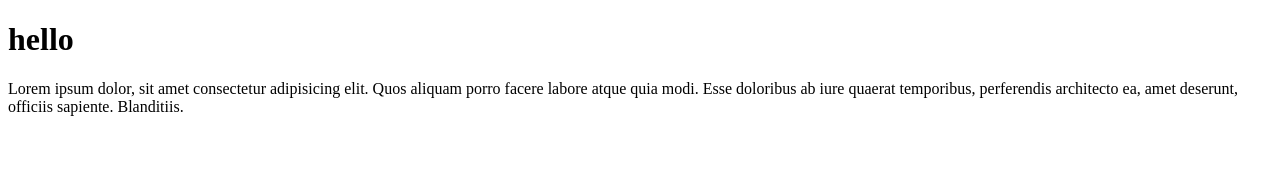
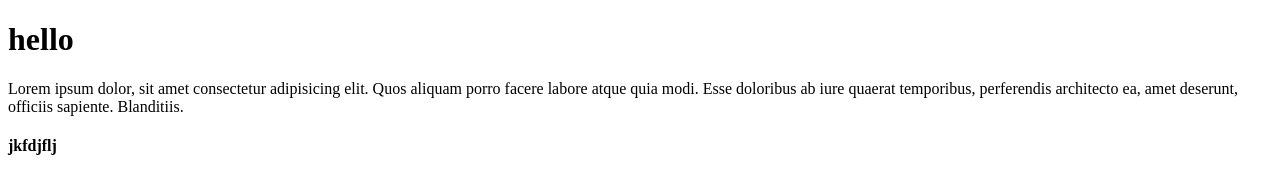
Before and after one commit to shahadat1081/demo, a plain HTML site: page index.html in a window 1280 px wide. Drawn offline with Linux system fonts and the light colour scheme.

Commit message:
new branch local

```diff
--- a/index.html
+++ b/index.html
@@ -8,5 +8,7 @@
 <body>
     <h1>hello</h1>
     <p>Lorem ipsum dolor, sit amet consectetur adipisicing elit. Quos aliquam porro facere labore atque quia modi. Esse doloribus ab iure quaerat temporibus, perferendis architecto ea, amet deserunt, officiis sapiente. Blanditiis.</p>
+
+    <h4>jkfdjflj</h4>
 </body>
 </html>
```
